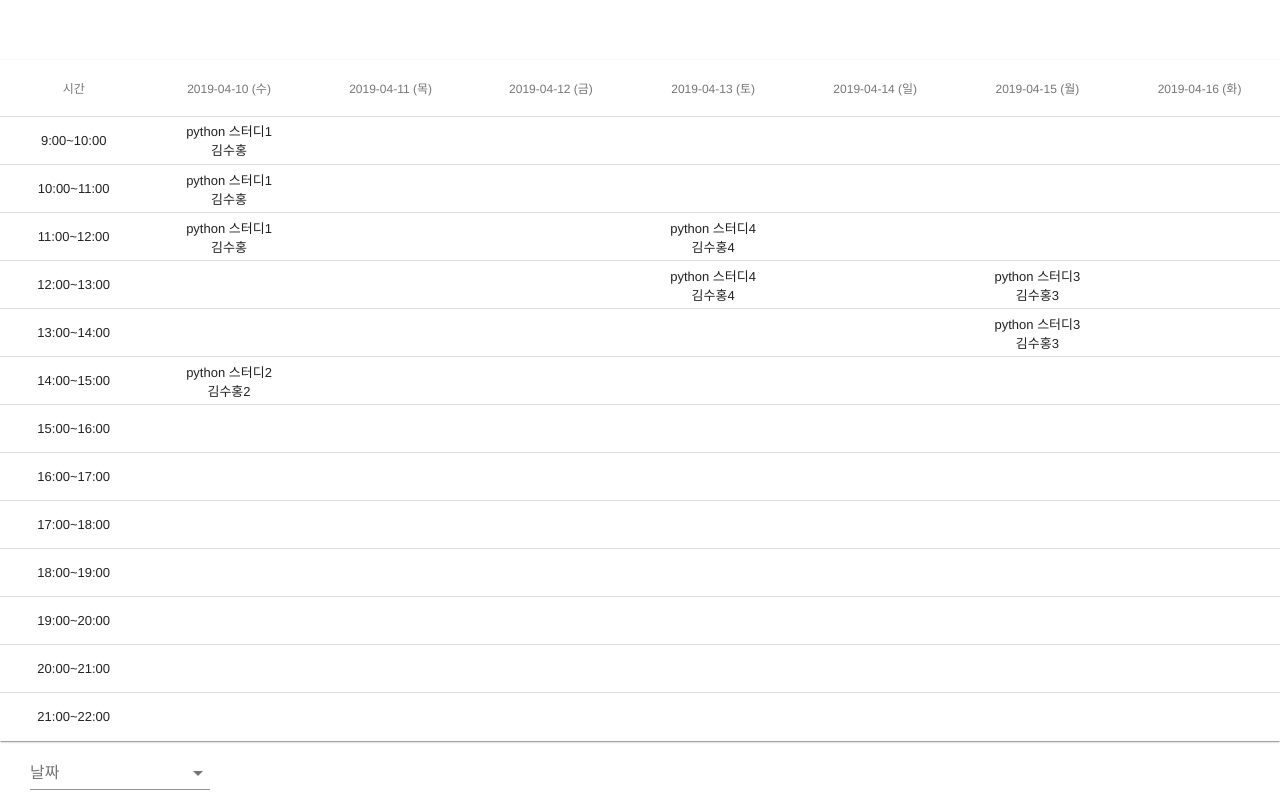
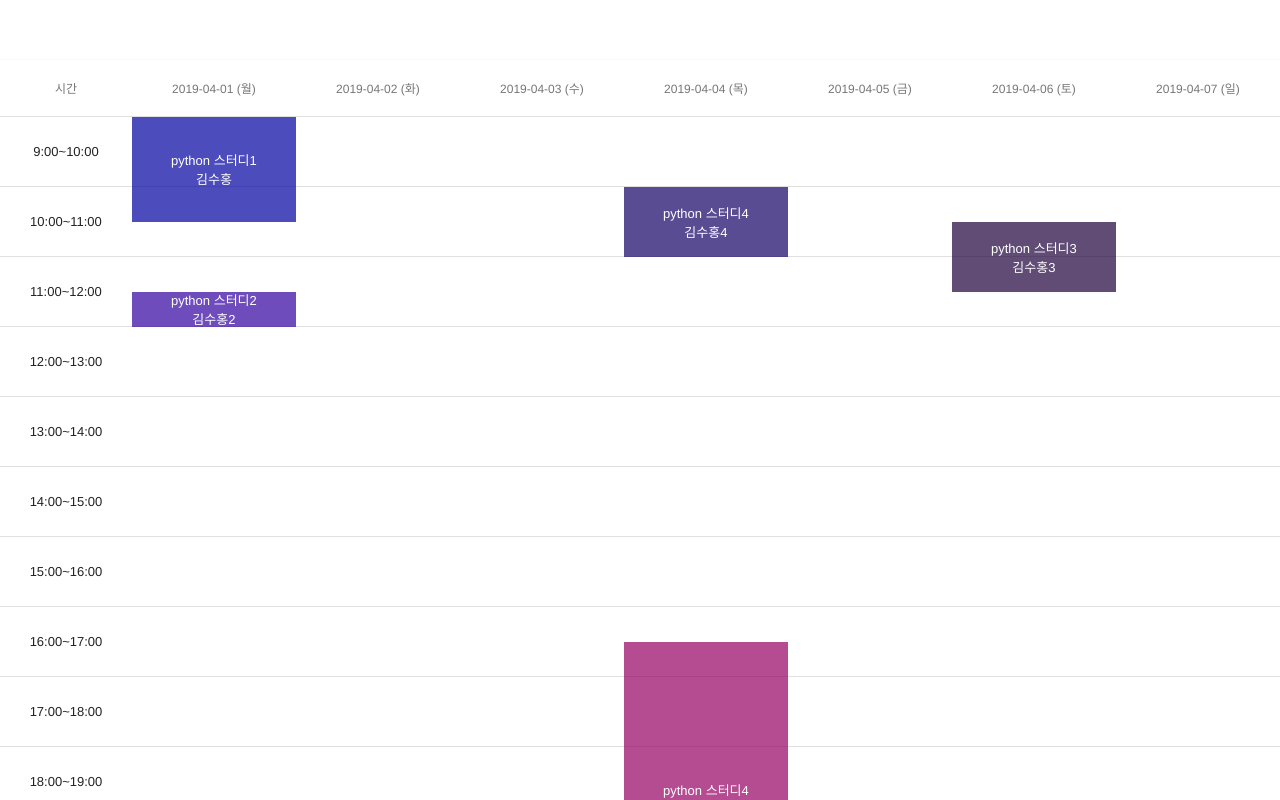
Before and after one commit to kucc-2019-1/kucc-timetable, a Vue app in the folder frontend/: page /#/ in a window 1280 px wide. Shown: the top 800 px of the page. Built offline with nearby package versions, Linux system fonts and the light colour scheme.

Commit message:
[frontend] 시간표에 예약 현황 표시

```diff
--- a/frontend/src/components/Timetable.vue
+++ b/frontend/src/components/Timetable.vue
@@ -9,7 +9,17 @@
       <template v-slot:items="props">
         <td>{{ props.item.time }}</td>
         <template v-for="day in 7">
-          <td v-html="getReservationText(findReservation(props.item.reservations, day-1))"></td>
+          <td class="timetable-cell"
+              :style="{ height: reservationHeight*2 + 'px' }">
+            <div class="timetable-cell-placeholder"></div>
+            <div v-if="findReservation(props.item.reservations, day-1)"
+                      class="reservation bg-blue text-center"
+                      :style="getReservationStyle(findReservation(props.item.reservations, day-1))">
+
+                {{ findReservation(props.item.reservations, day-1).title }}<br />
+                {{ findReservation(props.item.reservations, day-1).name }}
+            </div>
+          </td>
         </template>
       </template>
     </v-data-table>
@@ -65,19 +75,28 @@
         let result = reservations.filter(reservation => reservation.day === day);
         return result ? result[0] : null;
       },
-      getReservationText: function(reservation) {
-        if (reservation) {
-          return `${reservation.title} <br/> ${reservation.name}`;
-        }
-        return '';
+      getReservationStyle: function(reservation) {
+        return {
+          'top': reservation.start_time % 2 === 0 ? '0' : '50%',
+          'height': this.reservationHeight * (reservation.end_time - reservation.start_time + 1) + 'px',
+          'background-color': this.generateColor(reservation),
+          'color': 'white',
+        };
       },
       isTimeIn: function(reservation, time) {
-        return reservation.start_time <= time && time <= reservation.end_time;
+        return time*2 <= reservation.start_time && reservation.start_time <= time*2 + 1;
+      },
+      generateColor: function(reservation) {
+        return `rgba(${reservation.start_time * 10},
+                     ${this.endTime - this.startTime - reservation.end_time * 10},
+                     ${(8-reservation.day) * 20},
+                      0.7)`
       }
     },
     data() {
       return {
-        startDate: new Date('2019-04-10'),
+        startDate: new Date(),
+        reservationHeight: 35,
         startTime: 9,
         endTime: 23,
         reservations: [
@@ -108,6 +127,13 @@
             "day" : 3,
             "start_time":2,
             "end_time":3,
+          },
+          {
+            "title" : "python 스터디4",
+            "name" : "김수홍4",
+            "day" : 3,
+            "start_time":15,
+            "end_time":23,
           }
         ]
       }
@@ -116,4 +142,27 @@
 </script>
 
 <style scoped>
+  table.v-table tbody td:not(:first-child) {
+    padding: 0;
+  }
+
+  .timetable-cell {
+    position: relative;
+  }
+
+  .timetable-cell-placeholder {
+    width: 150px;
+  }
+
+  .reservation {
+    display: flex;
+    align-items: center;
+    justify-content: center;
+    width: 100%;
+    position: absolute;
+  }
+
+  .bg-blue {
+    background-color: #789DFE;
+  }
 </style>
```
